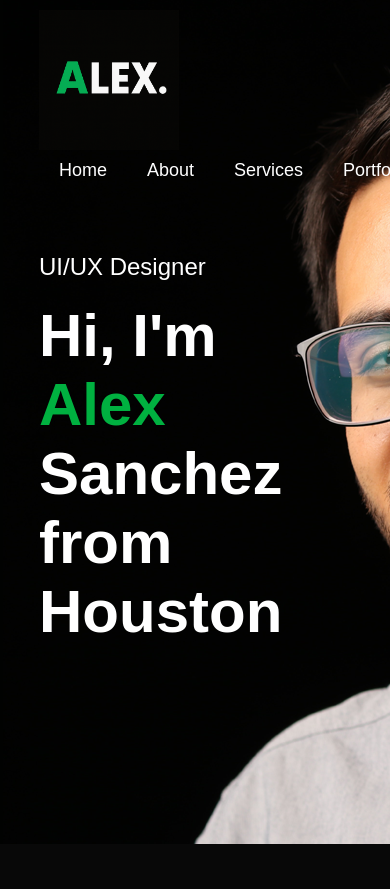
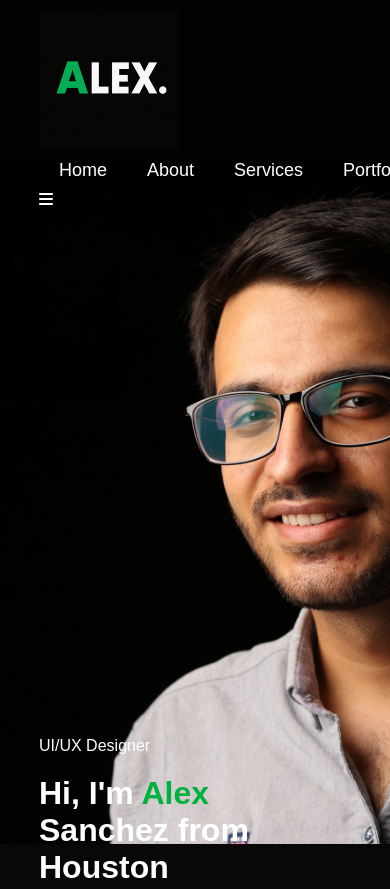
Before and after one commit to TrueEldenLord/Web-Portfolio, a plain HTML site: page index.html in a window 390 px wide. Shown: the top 889 px of the page. Drawn offline with Linux system fonts and the light colour scheme.

Commit message:
fixing the mobile version

```diff
--- a/index.html
+++ b/index.html
@@ -19,7 +19,9 @@
             <li><a href="#services">Services</a></li>
             <li><a href="#portfolio">Portfolio</a></li>
             <li><a href="#contact">Contact</a></li>
+            <i class="fa-solid fa-xmark"></i>
           </ul>
+          <i class="fa-solid fa-bars"></i>
         </nav>
         <div class="header-text">
           <p>UI/UX Designer</p>
--- a/style.css
+++ b/style.css
@@ -368,6 +368,25 @@ form .btn2 {
   margin-top: 50px;
 }
 
+/* css for phones */
+@media only screen and (max-width: 600px) {
+  #header {
+    background-image: url(images/phone-background.png);
+    background-size: cover;
+    background-position: center;
+    background-repeat: no-repeat;
+    height: 100vh; /* Try 40vh for a shorter header on mobile */
+    min-height: 200px; /* Optional: ensures it's not too short */
+  }
+  .header-text {
+    margin-top: 170%; /* Lower value to keep text visible */
+    font-size: 16px;
+  }
+  .header-text h1 {
+    font-size: 32px;
+  }
+}
+
 /* Example navigation */
 ul {
   list-style: none;
```
Also changed, not shown: 2 other files.
